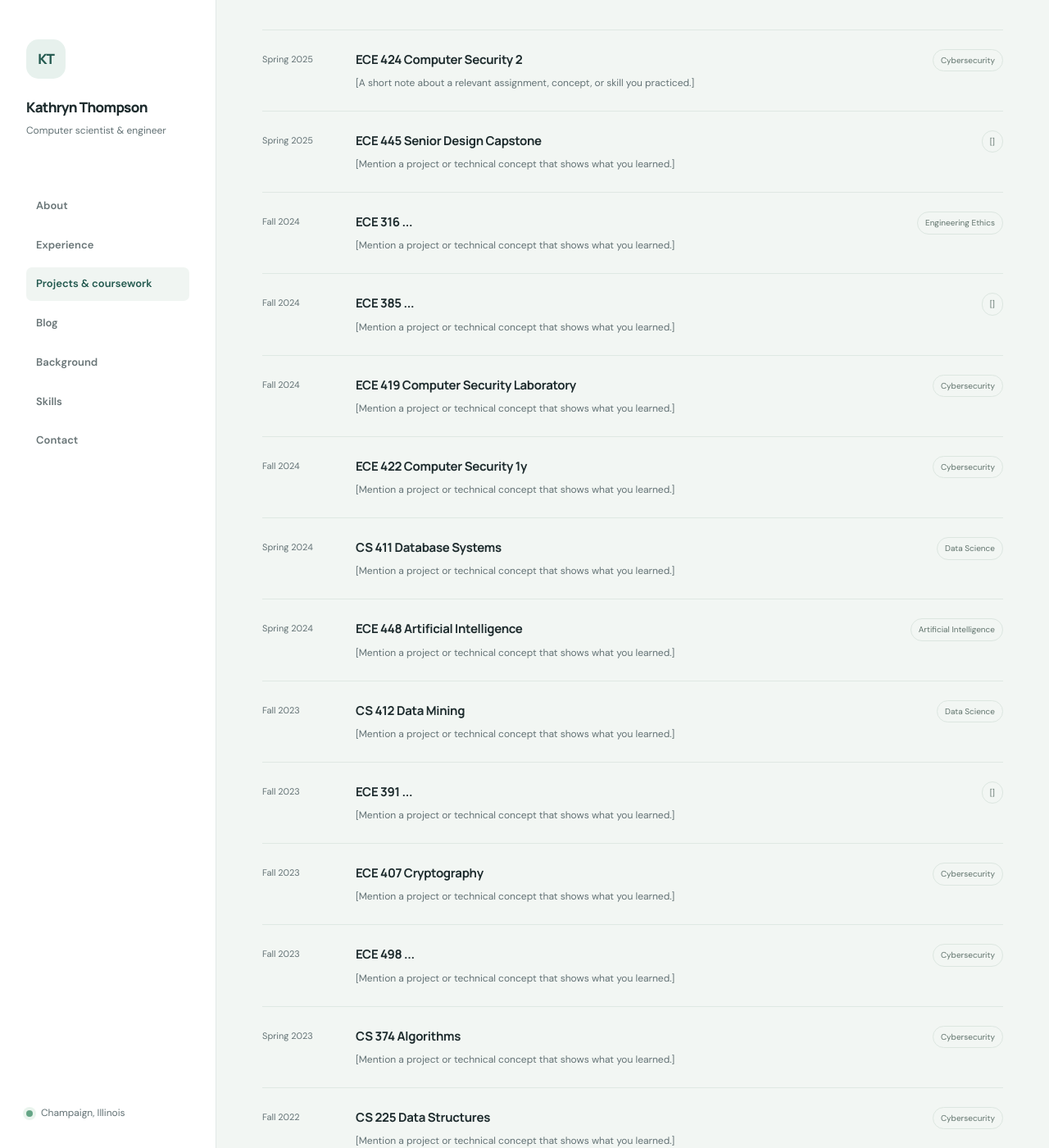
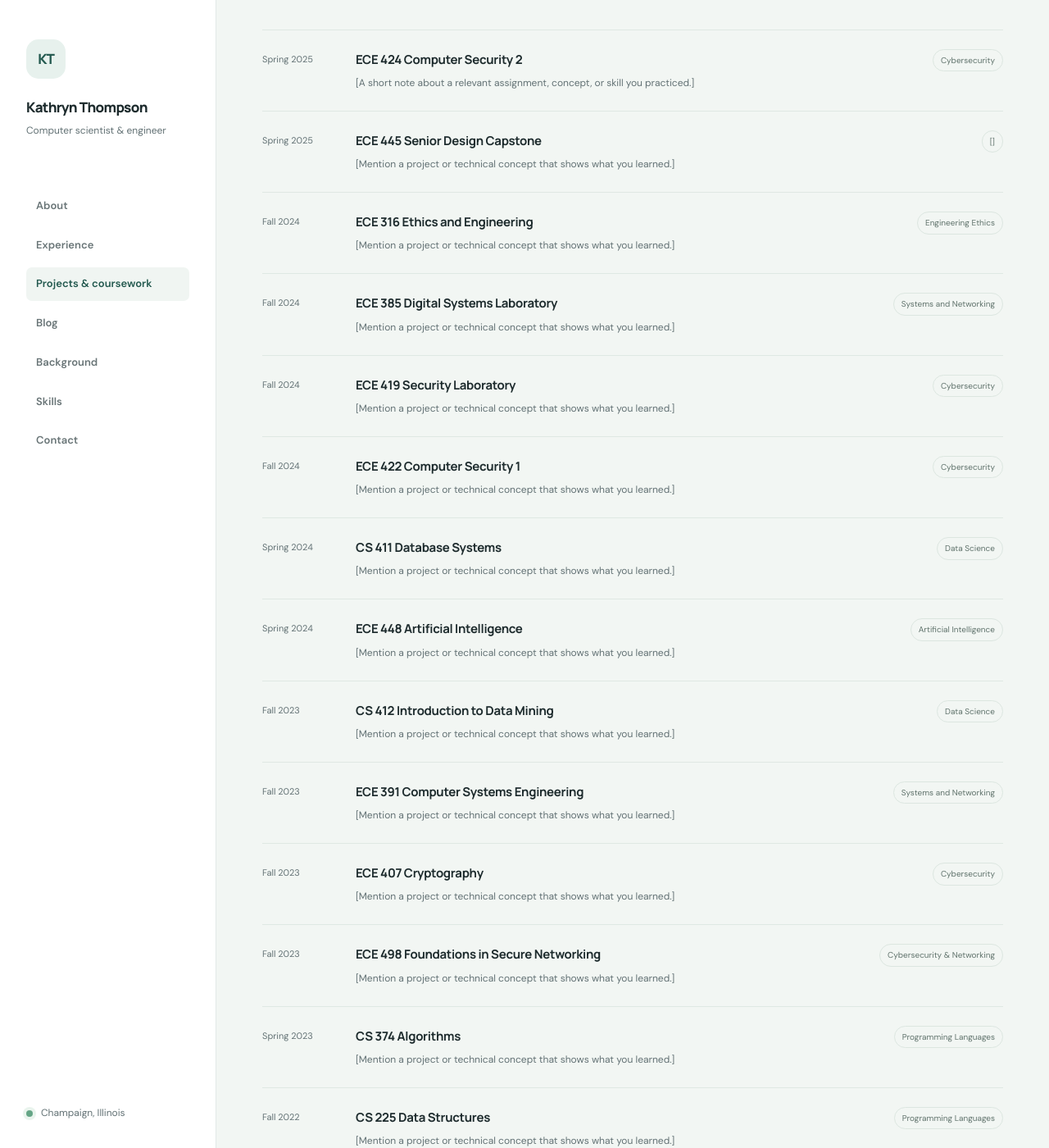
Before and after one commit to kyt325/KathrynThompson.github.io, a Jekyll site: the page projects.html, which Jekyll copies as it is, in a window 1280 px wide and 1400 px high, scrolled down 2315 px. Shown: the whole window at 82% size. Built offline with Jekyll 4.4.1, drawn with Linux system fonts in a browser that asks for light colours; some of the changed text lies outside the part shown.

Commit message:
editing bs coursework

```diff
--- a/projects.html
+++ b/projects.html
@@ -137,22 +137,22 @@
           </article>
           <article class="course-row">
             <div class="course-year">Fall 2024</div>
-            <div><h3>ECE 316 ...</h3><p>[Mention a project or technical concept that shows what you learned.]</p></div>
+            <div><h3>ECE 316 Ethics and Engineering</h3><p>[Mention a project or technical concept that shows what you learned.]</p></div>
             <span class="course-area">Engineering Ethics</span>
           </article>
           <article class="course-row">
             <div class="course-year">Fall 2024</div>
-            <div><h3>ECE 385 ...</h3><p>[Mention a project or technical concept that shows what you learned.]</p></div>
-            <span class="course-area">[]</span>
+            <div><h3>ECE 385 Digital Systems Laboratory</h3><p>[Mention a project or technical concept that shows what you learned.]</p></div>
+            <span class="course-area">Systems and Networking</span>
           </article>
           <article class="course-row">
             <div class="course-year">Fall 2024</div>
-            <div><h3>ECE 419 Computer Security Laboratory</h3><p>[Mention a project or technical concept that shows what you learned.]</p></div>
+            <div><h3>ECE 419 Security Laboratory</h3><p>[Mention a project or technical concept that shows what you learned.]</p></div>
             <span class="course-area">Cybersecurity</span>
           </article>
           <article class="course-row">
             <div class="course-year">Fall 2024</div>
-            <div><h3>ECE 422 Computer Security 1y</h3><p>[Mention a project or technical concept that shows what you learned.]</p></div>
+            <div><h3>ECE 422 Computer Security 1</h3><p>[Mention a project or technical concept that shows what you learned.]</p></div>
             <span class="course-area">Cybersecurity</span>
           </article>
           <article class="course-row">
@@ -167,13 +167,13 @@
           </article>
           <article class="course-row">
             <div class="course-year">Fall 2023</div>
-            <div><h3>CS 412 Data Mining</h3><p>[Mention a project or technical concept that shows what you learned.]</p></div>
+            <div><h3>CS 412 Introduction to Data Mining</h3><p>[Mention a project or technical concept that shows what you learned.]</p></div>
             <span class="course-area">Data Science</span>
           </article>
           <article class="course-row">
             <div class="course-year">Fall 2023</div>
-            <div><h3>ECE 391 ...</h3><p>[Mention a project or technical concept that shows what you learned.]</p></div>
-            <span class="course-area">[]</span>
+            <div><h3>ECE 391 Computer Systems Engineering</h3><p>[Mention a project or technical concept that shows what you learned.]</p></div>
+            <span class="course-area">Systems and Networking</span>
           </article>
           <article class="course-row">
             <div class="course-year">Fall 2023</div>
@@ -182,18 +182,18 @@
           </article>
           <article class="course-row">
             <div class="course-year">Fall 2023</div>
-            <div><h3>ECE 498 ...</h3><p>[Mention a project or technical concept that shows what you learned.]</p></div>
-            <span class="course-area">Cybersecurity</span>
+            <div><h3>ECE 498 Foundations in Secure Networking</h3><p>[Mention a project or technical concept that shows what you learned.]</p></div>
+            <span class="course-area">Cybersecurity & Networking</span>
           </article>
           <article class="course-row">
             <div class="course-year">Spring 2023</div>
             <div><h3>CS 374 Algorithms</h3><p>[Mention a project or technical concept that shows what you learned.]</p></div>
-            <span class="course-area">Cybersecurity</span>
+            <span class="course-area">Programming Languages</span>
           </article>
           <article class="course-row">
             <div class="course-year">Fall 2022</div>
             <div><h3>CS 225 Data Structures</h3><p>[Mention a project or technical concept that shows what you learned.]</p></div>
-            <span class="course-area">Cybersecurity</span>
+            <span class="course-area">Programming Languages</span>
           </article>
         </div>
       </div>
```
Also changed, not shown: other parts of projects.html (+1 -1 lines).
